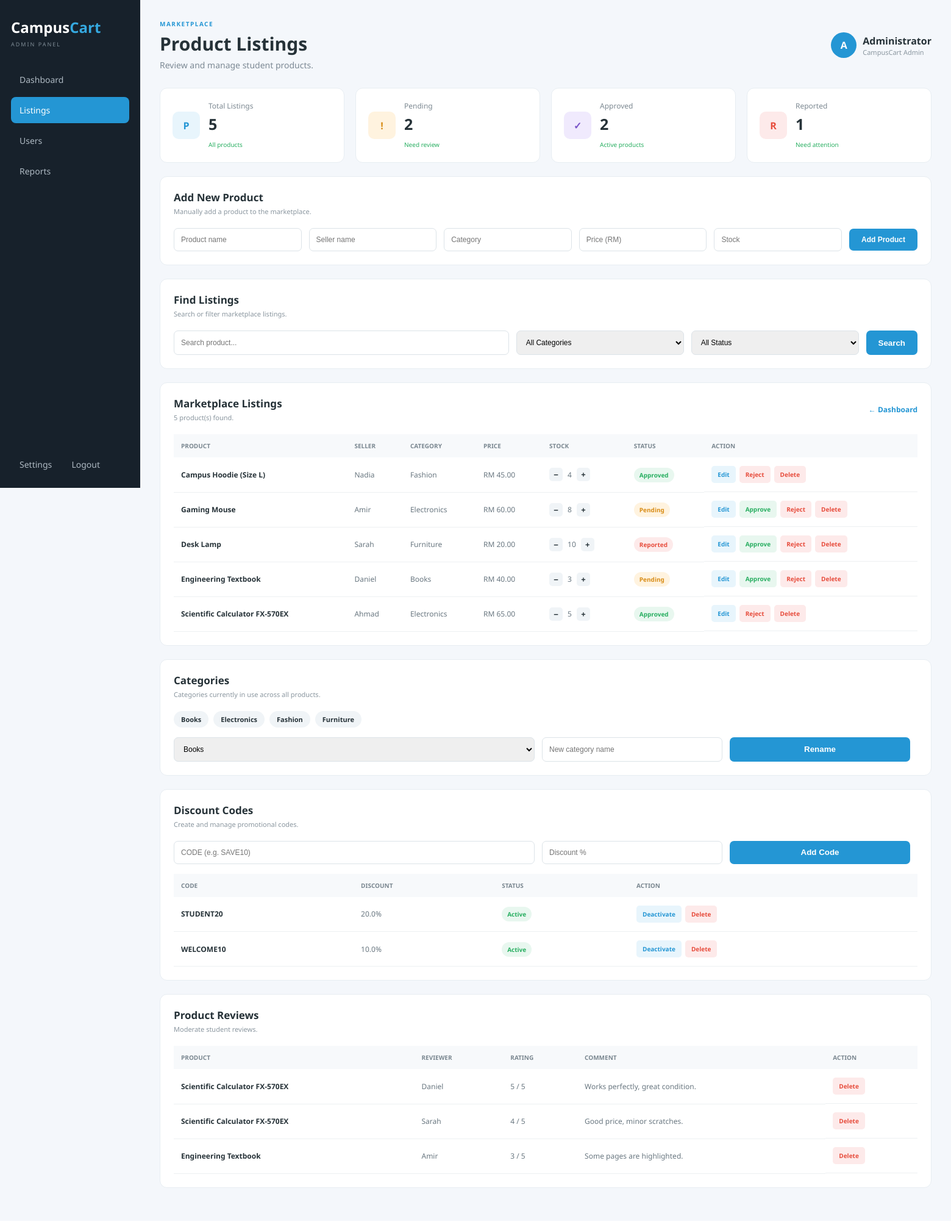
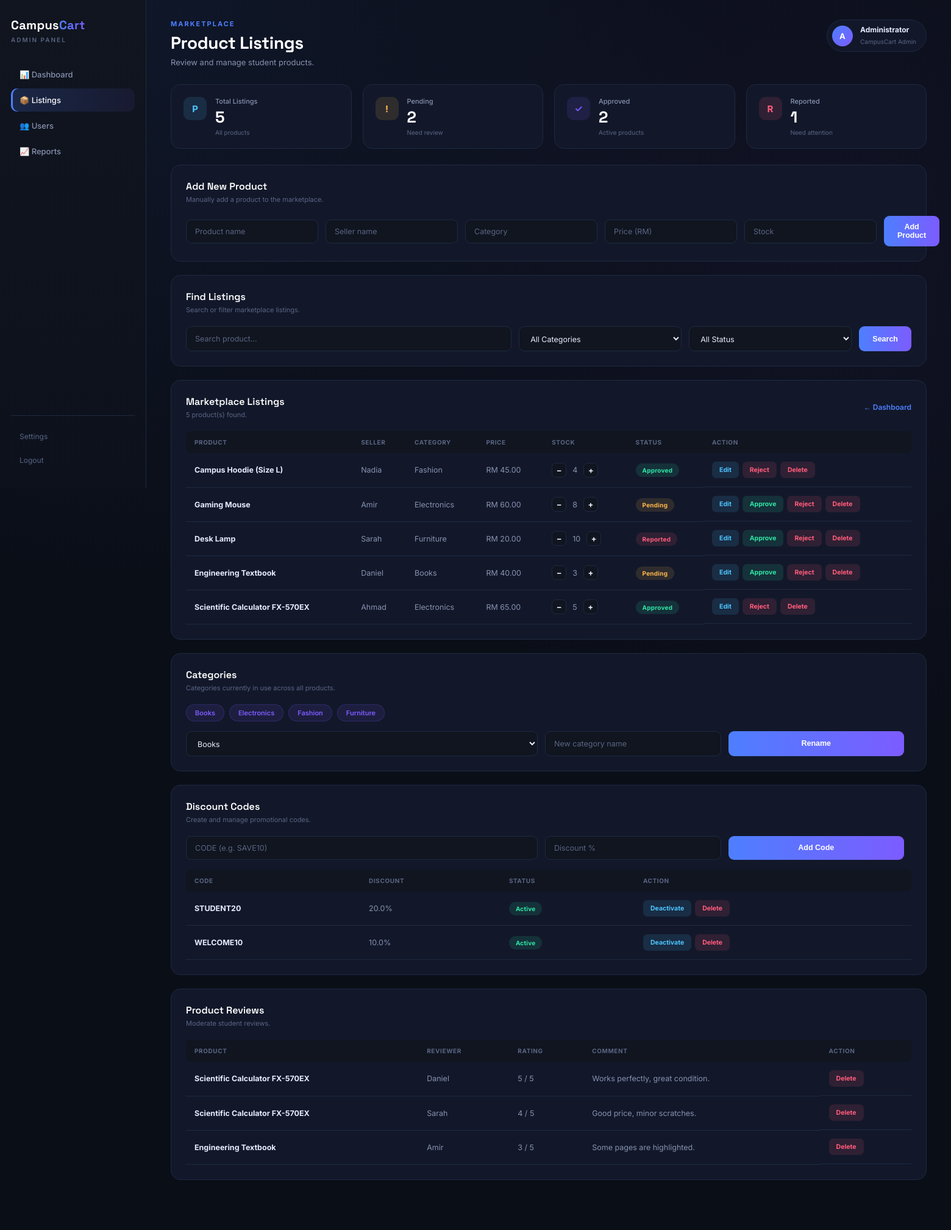
Before and after one commit to imannharith/CampusCart, a Flask app: page /listings in a window 1560 px wide. Shown: the whole page at 61% size. Before the commit the page ends 1948 px from the top, so only its background shows below. Run offline with Flask 3, Linux system fonts and the light colour scheme; data comes from the database, SQL or seed files in the repository; both versions use the stored data as it was after the commit.

Commit message:
Redesign admin panel with a dark, futuristic theme
- New admin.css: dark navy/glass theme with gradient accents, glow
  effects on charts and buttons, smooth hover transitions
- Added emoji icons to sidebar nav across all admin pages for
  faster visual scanning
- Kept every existing CSS class name so no template markup had to
  change structurally
- Verified all pages (dashboard, listings, reports, users) render
  correctly and full CRUD flows still work after the redesign
- Added ADMIN_README.md documenting the backend architecture and
  exactly what teammates need to connect (product submission form,
  homepage product feed, cart, iman's product JSON, users table)

```diff
--- a/static/admin.css
+++ b/static/admin.css
@@ -1,4 +1,33 @@
-/* ===== GENERAL ===== */
+/* =========================================================
+   CAMPUSCART ADMIN PANEL
+   Dark, futuristic theme
+   Same class names as before -- dashboard.html, listings.html,
+   reports.html, and user.html all work with this file untouched.
+   ========================================================= */
+
+@import url('https://fonts.googleapis.com/css2?family=Space+Grotesk:wght@400;500;600;700&family=Inter:wght@400;500;600;700&display=swap');
+
+:root {
+    --bg: #0a0e17;
+    --bg-elevated: #10151f;
+    --panel: #12182a;
+    --panel-border: #1f2940;
+    --panel-border-light: #2a3654;
+    --text: #e6ecff;
+    --text-dim: #8892b0;
+    --text-faint: #5a6584;
+    --accent: #4d7fff;
+    --accent-glow: rgba(77, 127, 255, 0.35);
+    --accent-2: #7c5cff;
+    --success: #2ee6a6;
+    --success-bg: rgba(46, 230, 166, 0.12);
+    --warning: #ffb84d;
+    --warning-bg: rgba(255, 184, 77, 0.12);
+    --danger: #ff5c7a;
+    --danger-bg: rgba(255, 92, 122, 0.12);
+    --info: #4dc4ff;
+    --info-bg: rgba(77, 196, 255, 0.12);
+}
 
 * {
     margin: 0;
@@ -7,9 +36,17 @@
 }
 
 body {
-    font-family: "Segoe UI", Arial, sans-serif;
-    background: #f4f7fb;
-    color: #263238;
+    font-family: "Inter", "Segoe UI", Arial, sans-serif;
+    background:
+        radial-gradient(circle at 15% 0%, rgba(77, 127, 255, 0.08), transparent 40%),
+        radial-gradient(circle at 85% 20%, rgba(124, 92, 255, 0.06), transparent 40%),
+        var(--bg);
+    color: var(--text);
+    min-height: 100vh;
+}
+
+h1, h2, h3 {
+    font-family: "Space Grotesk", "Segoe UI", sans-serif;
 }
 
 
@@ -17,9 +54,10 @@ body {
 
 .sidebar {
     position: fixed;
-    width: 230px;
+    width: 240px;
     height: 100vh;
-    background: #17212b;
+    background: linear-gradient(180deg, var(--bg-elevated) 0%, #0c111c 100%);
+    border-right: 1px solid var(--panel-border);
     padding: 28px 18px;
     display: flex;
     flex-direction: column;
@@ -28,180 +66,250 @@ body {
 .sidebar h2 {
     color: white;
     margin-bottom: 5px;
+    font-size: 20px;
+    letter-spacing: 0.3px;
 }
 
 .sidebar h2 span {
-    color: #35a9e0;
+    background: linear-gradient(90deg, var(--accent), var(--accent-2));
+    -webkit-background-clip: text;
+    background-clip: text;
+    color: transparent;
 }
 
 .admin-label {
-    color: #7f8c96;
-    font-size: 9px;
+    color: var(--text-faint);
+    font-size: 10px;
     letter-spacing: 2px;
-    margin-bottom: 30px;
+    font-weight: 600;
+    margin-bottom: 32px;
 }
 
-.sidebar nav {
+nav {
     display: flex;
     flex-direction: column;
-    gap: 7px;
+    gap: 4px;
+    flex: 1;
 }
 
-.sidebar a {
-    color: #aeb9c2;
+nav a,
+.sidebar-link {
+    color: var(--text-dim);
     text-decoration: none;
-    padding: 12px 14px;
-    border-radius: 8px;
-    font-size: 14px;
+    padding: 11px 14px;
+    border-radius: 10px;
+    font-size: 13px;
+    font-weight: 500;
+    transition: all 0.18s ease;
+    display: flex;
+    align-items: center;
+    gap: 10px;
+    position: relative;
 }
 
-.sidebar a:hover,
-.sidebar a.active {
-    background: #2496d4;
+nav a:hover,
+.sidebar-link:hover {
+    background: rgba(77, 127, 255, 0.08);
+    color: var(--text);
+}
+
+nav a.active,
+.sidebar-link.active {
+    background: linear-gradient(90deg, rgba(77, 127, 255, 0.18), rgba(124, 92, 255, 0.08));
     color: white;
+    box-shadow: inset 3px 0 0 var(--accent);
 }
 
 .sidebar-bottom {
-    margin-top: auto;
+    display: flex;
+    flex-direction: column;
+    gap: 4px;
+    padding-top: 16px;
+    border-top: 1px solid var(--panel-border);
+}
+
+.sidebar-bottom a {
+    color: var(--text-faint);
+    text-decoration: none;
+    padding: 10px 14px;
+    font-size: 12px;
+    border-radius: 8px;
+    transition: all 0.18s ease;
+}
+
+.sidebar-bottom a:hover {
+    color: var(--text-dim);
+    background: rgba(255, 255, 255, 0.03);
+}
+
+.notification-count {
+    background: var(--danger);
+    color: white;
+    font-size: 9px;
+    font-weight: 700;
+    padding: 1px 6px;
+    border-radius: 10px;
+    margin-left: auto;
 }
 
 
-/* ===== MAIN ===== */
+/* ===== MAIN LAYOUT ===== */
 
 .main {
-    margin-left: 230px;
-    padding: 32px;
+    margin-left: 240px;
+    padding: 32px 40px 60px;
+    max-width: 1400px;
 }
-
-
-/* ===== HEADER ===== */
 
 header {
     display: flex;
     justify-content: space-between;
-    align-items: center;
+    align-items: flex-start;
     margin-bottom: 28px;
 }
 
 .small-title {
-    color: #2496d4;
-    font-size: 10px;
-    font-weight: bold;
-    letter-spacing: 1.5px;
+    color: var(--accent);
+    font-size: 11px;
+    font-weight: 700;
+    letter-spacing: 2px;
+    margin-bottom: 6px;
 }
 
 header h1 {
-    font-size: 30px;
-    margin: 5px 0;
+    font-size: 28px;
+    color: white;
+    font-weight: 700;
+    letter-spacing: -0.3px;
 }
 
 .subtitle {
-    color: #7c8994;
-    font-size: 14px;
+    color: var(--text-dim);
+    font-size: 13px;
+    margin-top: 6px;
 }
 
 .admin-user {
     display: flex;
     align-items: center;
-    gap: 10px;
+    gap: 12px;
+    background: var(--panel);
+    border: 1px solid var(--panel-border);
+    padding: 8px 16px 8px 8px;
+    border-radius: 50px;
+}
+
+.avatar {
+    width: 34px;
+    height: 34px;
+    border-radius: 50%;
+    background: linear-gradient(135deg, var(--accent), var(--accent-2));
+    display: flex;
+    align-items: center;
+    justify-content: center;
+    color: white;
+    font-weight: 700;
+    font-size: 13px;
+}
+
+.admin-user strong {
+    display: block;
+    font-size: 12px;
+    color: var(--text);
 }
 
 .admin-user small {
-    display: block;
-    color: #8a969f;
-    font-size: 11px;
-}
-
-.avatar {
-    width: 42px;
-    height: 42px;
-    border-radius: 50%;
-    background: #2496d4;
-    color: white;
-    display: flex;
-    align-items: center;
-    justify-content: center;
-    font-weight: bold;
+    color: var(--text-faint);
+    font-size: 10px;
 }
 
 
-/* ===== STATISTICS ===== */
+/* ===== STAT CARDS ===== */
 
 .stats {
     display: grid;
     grid-template-columns: repeat(4, 1fr);
     gap: 18px;
-    margin-bottom: 22px;
+    margin-bottom: 26px;
 }
 
 .card {
-    background: white;
+    background: var(--panel);
+    border: 1px solid var(--panel-border);
+    border-radius: 16px;
     padding: 20px;
-    border-radius: 12px;
     display: flex;
-    align-items: center;
     gap: 14px;
-    border: 1px solid #e7edf2;
-    transition: 0.2s;
+    align-items: flex-start;
+    transition: border-color 0.2s ease, transform 0.2s ease;
 }
 
 .card:hover {
-    transform: translateY(-3px);
+    border-color: var(--panel-border-light);
+    transform: translateY(-2px);
 }
 
 .card p {
-    color: #7d8992;
-    font-size: 12px;
+    color: var(--text-dim);
+    font-size: 11px;
+    font-weight: 500;
+    margin-bottom: 6px;
 }
 
 .card h2 {
-    margin: 4px 0;
-    font-size: 25px;
+    color: white;
+    font-size: 26px;
+    font-weight: 700;
+    line-height: 1;
 }
 
 .card small {
-    color: #27ae60;
+    color: var(--text-faint);
     font-size: 10px;
+    display: block;
+    margin-top: 6px;
 }
 
 .icon {
-    width: 45px;
-    height: 45px;
-    border-radius: 10px;
+    width: 38px;
+    height: 38px;
+    border-radius: 11px;
     display: flex;
     align-items: center;
     justify-content: center;
-    font-weight: bold;
+    font-weight: 700;
+    font-size: 15px;
+    flex-shrink: 0;
 }
 
 .blue {
-    background: #e8f5fc;
-    color: #2496d4;
+    background: var(--info-bg);
+    color: var(--info);
 }
 
 .purple {
-    background: #f0eafd;
-    color: #7954c8;
+    background: rgba(124, 92, 255, 0.12);
+    color: var(--accent-2);
 }
 
 .orange {
-    background: #fff3df;
-    color: #d88c16;
+    background: var(--warning-bg);
+    color: var(--warning);
 }
 
 .red {
-    background: #fdeaea;
-    color: #e74c3c;
+    background: var(--danger-bg);
+    color: var(--danger);
 }
 
 
 /* ===== PANELS ===== */
 
 .panel {
-    background: white;
-    border: 1px solid #e7edf2;
-    border-radius: 12px;
-    padding: 22px;
+    background: var(--panel);
+    border: 1px solid var(--panel-border);
+    border-radius: 16px;
+    padding: 24px;
     margin-bottom: 22px;
 }
 
@@ -213,11 +321,13 @@ header h1 {
 }
 
 .panel-title h3 {
-    font-size: 17px;
+    font-size: 16px;
+    color: white;
+    font-weight: 600;
 }
 
 .panel-title p {
-    color: #8a969f;
+    color: var(--text-faint);
     font-size: 11px;
     margin-top: 4px;
 }
@@ -306,30 +427,39 @@ header h1 {
 
 .filters input,
 .filters select {
-    padding: 11px;
-    border: 1px solid #dce3e8;
-    border-radius: 7px;
+    padding: 11px 14px;
+    background: var(--bg-elevated);
+    border: 1px solid var(--panel-border);
+    color: var(--text);
+    border-radius: 9px;
     outline: none;
-    font-size: 12px;
+    font-size: 12.5px;
+    font-family: inherit;
+}
+
+.filters input::placeholder {
+    color: var(--text-faint);
 }
 
 .filters input:focus,
 .filters select:focus {
-    border-color: #2496d4;
+    border-color: var(--accent);
+    box-shadow: 0 0 0 3px var(--accent-glow);
 }
 
 .filters button {
-    padding: 0 20px;
+    padding: 0 22px;
     border: none;
-    border-radius: 7px;
-    background: #2496d4;
+    border-radius: 9px;
+    background: linear-gradient(90deg, var(--accent), var(--accent-2));
     color: white;
-    font-weight: bold;
+    font-weight: 600;
     cursor: pointer;
+    font-size: 12.5px;
 }
 
 .filters button:hover {
-    background: #1985bf;
+    filter: brightness(1.1);
 }
 
 
@@ -346,47 +476,70 @@ table {
 
 th {
     text-align: left;
-    background: #f7f9fb;
-    padding: 12px;
-    color: #7a8790;
+    background: var(--bg-elevated);
+    padding: 12px 14px;
+    color: var(--text-faint);
     font-size: 10px;
     text-transform: uppercase;
+    letter-spacing: 0.6px;
+}
+
+th:first-child {
+    border-radius: 8px 0 0 8px;
+}
+
+th:last-child {
+    border-radius: 0 8px 8px 0;
 }
 
 td {
-    padding: 14px 12px;
-    border-bottom: 1px solid #edf0f2;
-    font-size: 12px;
-    color: #697780;
+    padding: 14px;
+    border-bottom: 1px solid var(--panel-border);
+    font-size: 12.5px;
+    color: var(--text-dim);
+}
+
+tr:hover td {
+    background: rgba(255, 255, 255, 0.015);
 }
 
 td strong {
-    color: #263238;
+    color: var(--text);
 }
 
 
 /* ===== STATUS ===== */
 
 .status {
-    padding: 5px 9px;
-    border-radius: 15px;
+    padding: 5px 11px;
+    border-radius: 20px;
     font-size: 10px;
-    font-weight: bold;
+    font-weight: 700;
+    letter-spacing: 0.2px;
+    white-space: nowrap;
 }
 
-.approved {
-    background: #e8f7ef;
-    color: #27ae60;
+.approved,
+.delivered {
+    background: var(--success-bg);
+    color: var(--success);
 }
 
 .pending {
-    background: #fff3df;
-    color: #d88c16;
+    background: var(--warning-bg);
+    color: var(--warning);
 }
 
-.reported {
-    background: #fdeaea;
-    color: #e74c3c;
+.reported,
+.cancelled,
+.rejected {
+    background: var(--danger-bg);
+    color: var(--danger);
+}
+
+.shipped {
+    background: var(--info-bg);
+    color: var(--info);
 }
 
 
@@ -396,36 +549,47 @@ td strong {
 .approve-btn,
 .reject-btn {
     border: none;
-    padding: 7px 10px;
-    border-radius: 5px;
-    font-size: 10px;
-    font-weight: bold;
+    padding: 7px 12px;
+    border-radius: 7px;
+    font-size: 10.5px;
+    font-weight: 700;
     cursor: pointer;
+    transition: filter 0.15s ease;
+}
+
+.view-btn:hover,
+.approve-btn:hover,
+.reject-btn:hover {
+    filter: brightness(1.25);
 }
 
 .view-btn {
-    background: #e8f5fc;
-    color: #2496d4;
+    background: var(--info-bg);
+    color: var(--info);
 }
 
 .approve-btn {
-    background: #e8f7ef;
-    color: #27ae60;
+    background: var(--success-bg);
+    color: var(--success);
 }
 
 .reject-btn {
-    background: #fdeaea;
-    color: #e74c3c;
+    background: var(--danger-bg);
+    color: var(--danger);
 }
 
 
 /* ===== LINKS ===== */
 
 .view-all {
-    color: #2496d4;
+    color: var(--accent);
     text-decoration: none;
     font-size: 12px;
-    font-weight: bold;
+    font-weight: 600;
+}
+
+.view-all:hover {
+    text-decoration: underline;
 }
 
 
@@ -439,40 +603,52 @@ td strong {
 }
 
 .form-grid input {
-    padding: 11px;
-    border: 1px solid #dce3e8;
-    border-radius: 7px;
+    padding: 11px 14px;
+    background: var(--bg-elevated);
+    border: 1px solid var(--panel-border);
+    color: var(--text);
+    border-radius: 9px;
     outline: none;
-    font-size: 12px;
+    font-size: 12.5px;
+    font-family: inherit;
+}
+
+.form-grid input::placeholder {
+    color: var(--text-faint);
 }
 
 .form-grid input:focus {
-    border-color: #2496d4;
+    border-color: var(--accent);
+    box-shadow: 0 0 0 3px var(--accent-glow);
 }
 
 .filters-button,
 .form-grid button {
-    padding: 11px 20px;
+    padding: 11px 22px;
     border: none;
-    border-radius: 7px;
-    background: #2496d4;
+    border-radius: 9px;
+    background: linear-gradient(90deg, var(--accent), var(--accent-2));
     color: white;
-    font-weight: bold;
+    font-weight: 600;
     cursor: pointer;
-    font-size: 12px;
+    font-size: 12.5px;
 }
 
 .filters-button:hover,
 .form-grid button:hover {
-    background: #1985bf;
+    filter: brightness(1.1);
 }
 
 .cancel-link {
-    color: #8a969f;
+    color: var(--text-faint);
     text-decoration: none;
     font-size: 12px;
-    font-weight: bold;
+    font-weight: 600;
     align-self: center;
+}
+
+.cancel-link:hover {
+    color: var(--text-dim);
 }
 
 
@@ -481,25 +657,28 @@ td strong {
 .stock-cell {
     display: flex;
     align-items: center;
-    gap: 8px;
+    gap: 10px;
 }
 
 .stock-btn {
     display: inline-flex;
     align-items: center;
     justify-content: center;
-    width: 22px;
-    height: 22px;
-    border-radius: 5px;
-    background: #f0f4f7;
-    color: #263238;
+    width: 24px;
+    height: 24px;
+    border-radius: 7px;
+    background: var(--bg-elevated);
+    border: 1px solid var(--panel-border);
+    color: var(--text);
     text-decoration: none;
-    font-weight: bold;
+    font-weight: 700;
     font-size: 13px;
+    transition: all 0.15s ease;
 }
 
 .stock-btn:hover {
-    background: #e3e9ed;
+    border-color: var(--accent);
+    color: var(--accent);
 }
 
 
@@ -512,12 +691,13 @@ td strong {
 }
 
 .category-tag {
-    background: #f0f4f7;
-    color: #263238;
-    padding: 6px 12px;
-    border-radius: 15px;
+    background: rgba(124, 92, 255, 0.1);
+    color: var(--accent-2);
+    padding: 6px 14px;
+    border-radius: 20px;
     font-size: 11px;
-    font-weight: bold;
+    font-weight: 600;
+    border: 1px solid rgba(124, 92, 255, 0.2);
 }
 
 
--- a/templates/listings.html
+++ b/templates/listings.html
@@ -16,10 +16,10 @@
     <p class="admin-label">ADMIN PANEL</p>
 
     <nav>
-        <a href="{{ url_for('dashboard') }}">Dashboard</a>
-        <a href="{{ url_for('listings') }}" class="active">Listings</a>
-        <a href="{{ url_for('users') }}">Users</a>
-        <a href="{{ url_for('reports') }}">Reports</a>
+        <a href="{{ url_for('dashboard') }}">📊 Dashboard</a>
+        <a href="{{ url_for('listings') }}" class="active">📦 Listings</a>
+        <a href="{{ url_for('users') }}">👥 Users</a>
+        <a href="{{ url_for('reports') }}">📈 Reports</a>
     </nav>
 
     <div class="sidebar-bottom">
```
Also changed, not shown: other parts of static/admin.css (+33 -36 lines), ADMIN_README.md (added, +85 -0 lines), templates/dashboard.html (+4 -4 lines), templates/reports.html (+4 -4 lines), templates/user.html (+4 -4 lines), database.db.
